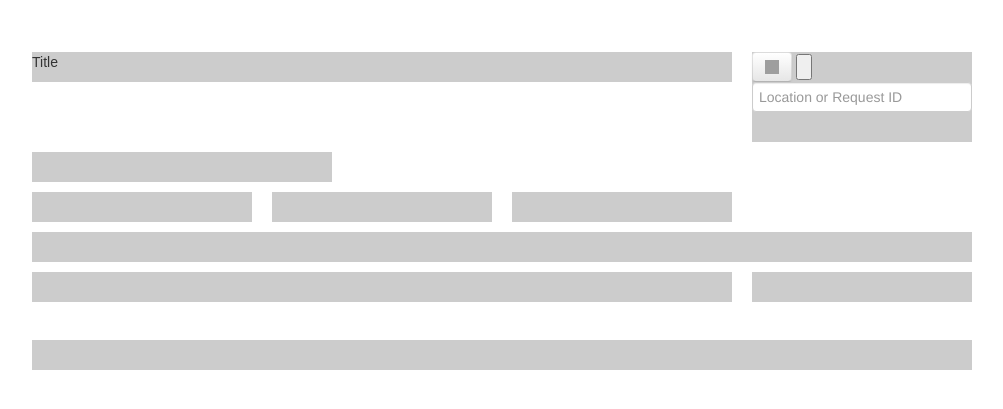
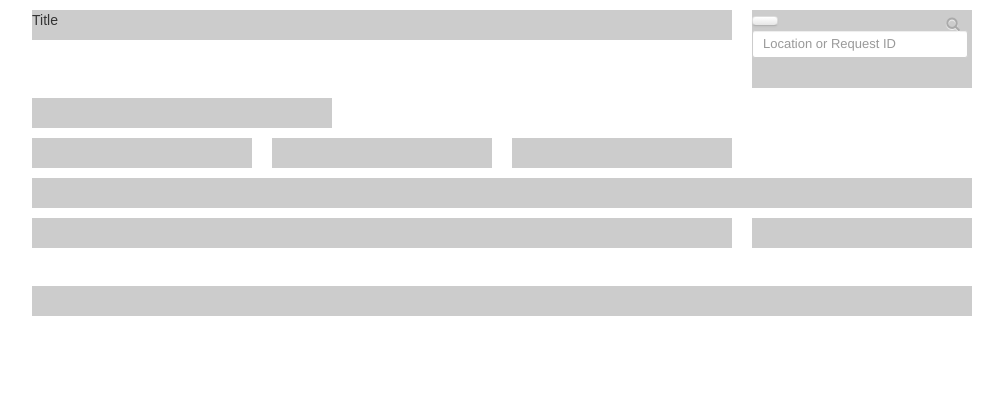
Before and after one commit to monum/pieces, a Flask app: page / in a window 1280 px wide. Shown: the top 409 px of the page, without its empty margins (138-1141 px from the left). Run offline with Flask 2, Linux system fonts and the light colour scheme; grey boxes are pictures that could not be loaded.

Commit message:
Adding new CSS for the search element

```diff
--- a/app/static/css/style.css
+++ b/app/static/css/style.css
@@ -1,28 +1,63 @@
 body {
   font-family: sans-serif;
-}
-
-#hero {
-    background-color: #333;
-    position: relative;
-    height: 300px;
-    /*width: 100%;*/
-}
-
-#content {
-    margin-top: 3em;
-}
-
-#content p {
-    font-size: 12px;
-    line-height: 15px;
-}
-
-#intro {
-    margin: 0 0 25px 0;
 }
 
 #footer {
     margin-top: 2em;
     margin-bottom: 2em;
 }
+
+/* Utility Classes */
+.hidden {
+    display: none;
+}
+
+/* Handling the search element */
+
+#search-bar {
+    position: relative;
+}
+
+.icon-search {
+    position: absolute;
+    top: 5px;
+    left: 190px;
+    font-size: 14px;
+    color: #aaa;
+    width: 22px;
+    height: 22px;
+    line-height: 18px;
+    cursor: pointer;
+}
+
+.icon-search:hover {
+    color: #050505;
+}
+
+.icon-search:active {
+    color: #050505;
+}
+
+input#request-query {
+    width: 200px;
+    height: 18px;
+    padding: 4px 4px 4px 10px;
+    font-size: 13px;
+    /*line-height: 18px;*/
+    color: #5a5a5a;
+    border: 1px solid #ccc;
+    -webkit-border-radius: 3px;
+    -moz-border-radius: 3px;
+    border-radius: 3px;
+    -webkit-box-shadow: inset 0 1px 1px rgba(0,0,0,0.075),0 0 0 #000;
+    -moz-box-shadow: inset 0 1px 1px rgba(0,0,0,0.075),0 0 0 #000;
+    box-shadow: inset 0 1px 1px rgba(0,0,0,0.075),0 0 0 #000;
+    -webkit-font-smoothing: antialiased;
+}
+
+*, *:active, *:focus {
+    outline: 0;
+    outline-style: none;
+    outline-width: 0;
+    -moz-outline-width: 0;
+}
--- a/app/templates/base.html
+++ b/app/templates/base.html
@@ -6,6 +6,7 @@
     <meta name="viewport" content="width=device-width, initial-scale=1.0">
     <link rel="shortcut icon" type="image/x-icon" href="{{ url_for('static', filename='images/favicon.ico') }}">
     <link rel=stylesheet type=text/css href="{{ url_for('static', filename='css/bootstrap.css') }}">
+    <link rel="stylesheet" type=text/css href="{{ url_for ('static', filename='css/fontawesome/fontawesome.css')}}">
     <!--<link rel=stylesheet type=text/css href="{{ url_for('static', filename='css/bootstrap-lite-non-responsive.css') }}">-->
     <!--<link rel=stylesheet type=text/css href="{{ url_for('static', filename='css/bootstrap-lite-plus-responsive.css') }}">-->
     <link rel=stylesheet type=text/css href="{{ url_for('static', filename='css/style.css') }}">
```
